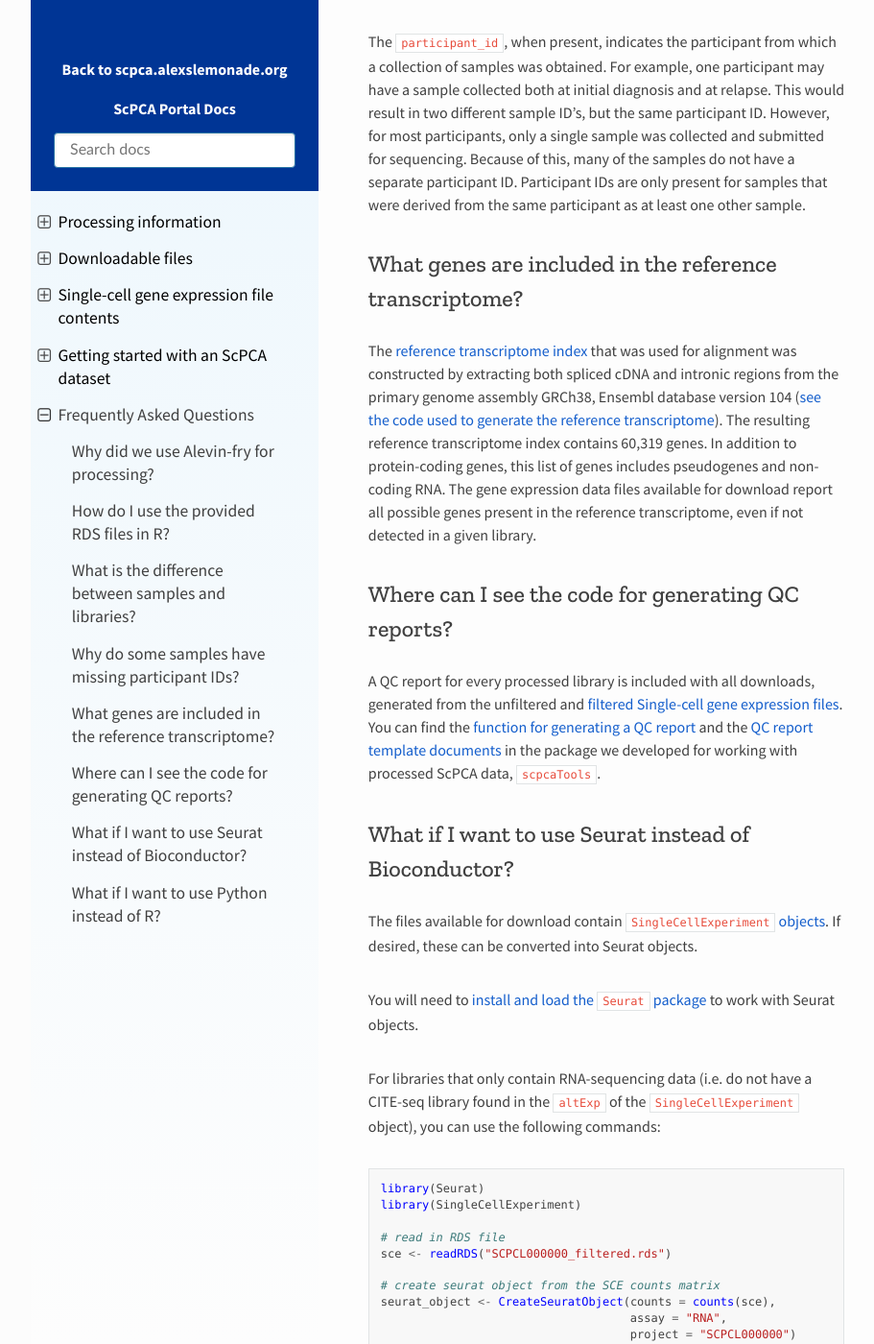
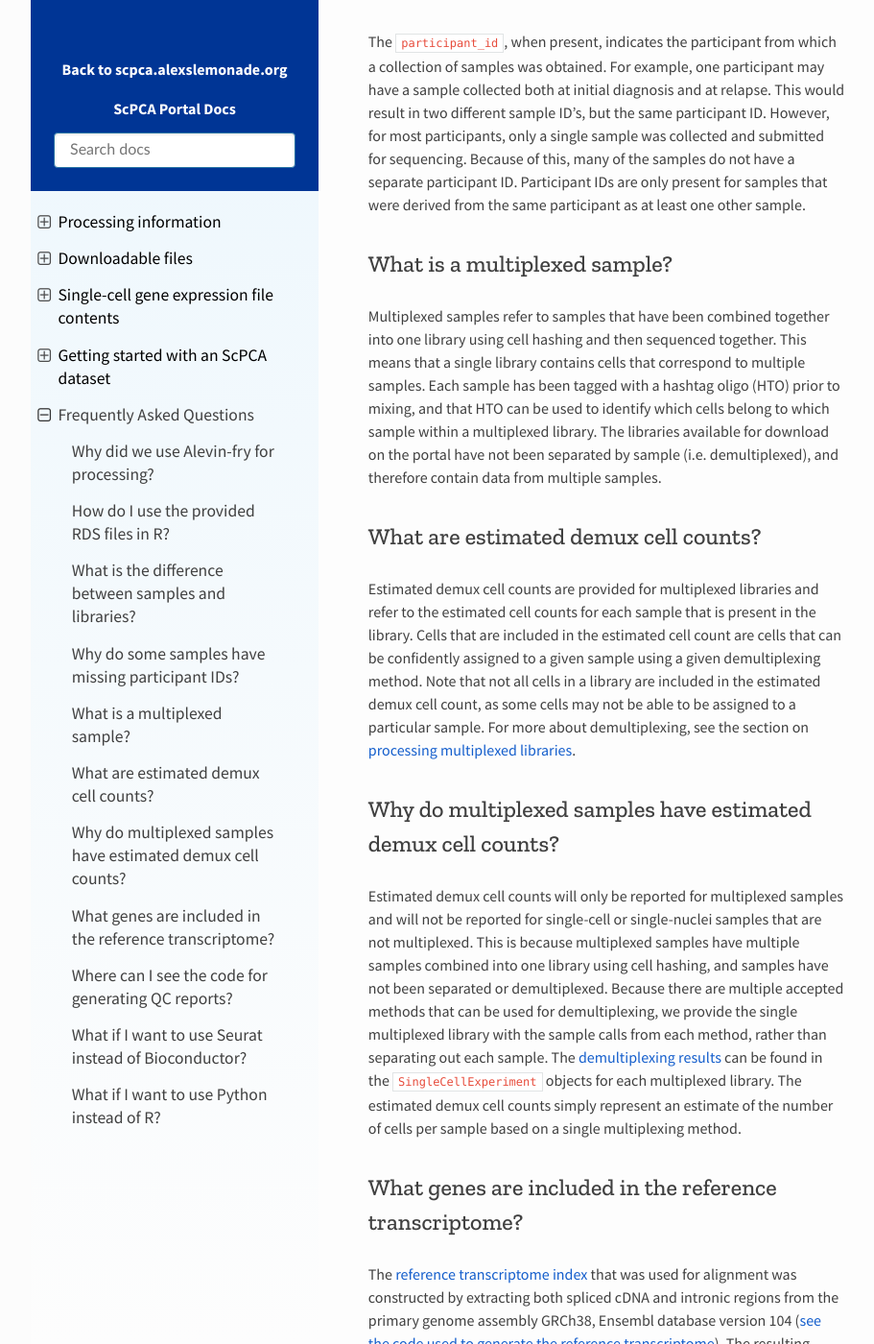
Before and after one commit to DongzeHE/scpca-docs, a Sphinx documentation site: the page built from docs/faq.md, in a window 1280 px wide and 1400 px high, scrolled down 2912 px. Shown: the whole window at 96% size, without its empty margins (158-1069 px from the left). Built offline with Sphinx 7.4.7 and the Read the Docs theme 2.0.0, drawn with Linux system fonts in a browser that asks for light colours.

Commit message:
add multiplex FAQs

```diff
--- a/docs/faq.md
+++ b/docs/faq.md
@@ -52,6 +52,28 @@ This would result in two different sample ID's, but the same participant ID.
 However, for most participants, only a single sample was collected and submitted for sequencing.
 Because of this, many of the samples do not have a separate participant ID.
 Participant IDs are only present for samples that were derived from the same participant as at least one other sample.
+
+## What is a multiplexed sample?
+
+Multiplexed samples refer to samples that have been combined together into one library using cell hashing and then sequenced together.
+This means that a single library contains cells that correspond to multiple samples.
+Each sample has been tagged with a hashtag oligo (HTO) prior to mixing, and that HTO can be used to identify which cells belong to which sample within a multiplexed library.
+The libraries available for download on the portal have not been separated by sample (i.e. demultiplexed), and therefore contain data from multiple samples.
+
+## What are estimated demux cell counts?
+
+Estimated demux cell counts are provided for multiplexed libraries and refer to the estimated cell counts for each sample that is present in the library.
+Cells that are included in the estimated cell count are cells that can be confidently assigned to a given sample using a given demultiplexing method.
+Note that not all cells in a library are included in the estimated demux cell count, as some cells may not be able to be assigned to a particular sample.
+For more about demultiplexing, see the section on {ref}`processing multiplexed libraries <processing_information:multiplexed libraries>`.
+
+## Why do multiplexed samples have estimated demux cell counts?
+
+Estimated demux cell counts will only be reported for multiplexed samples and will not be reported for single-cell or single-nuclei samples that are not multiplexed.
+This is because multiplexed samples have multiple samples combined into one library using cell hashing, and samples have not been separated or demultiplexed.
+Because there are multiple accepted methods that can be used for demultiplexing, we provide the single multiplexed library with the sample calls from each method, rather than separating out each sample.
+The {ref}`demultiplexing results <sce_file_contents:demultiplexing results>` can be found in the `SingleCellExperiment` objects for each multiplexed library.
+The estimated demux cell counts simply represent an estimate of the number of cells per sample based on a single multiplexing method.
 
 ## What genes are included in the reference transcriptome?
 
```
